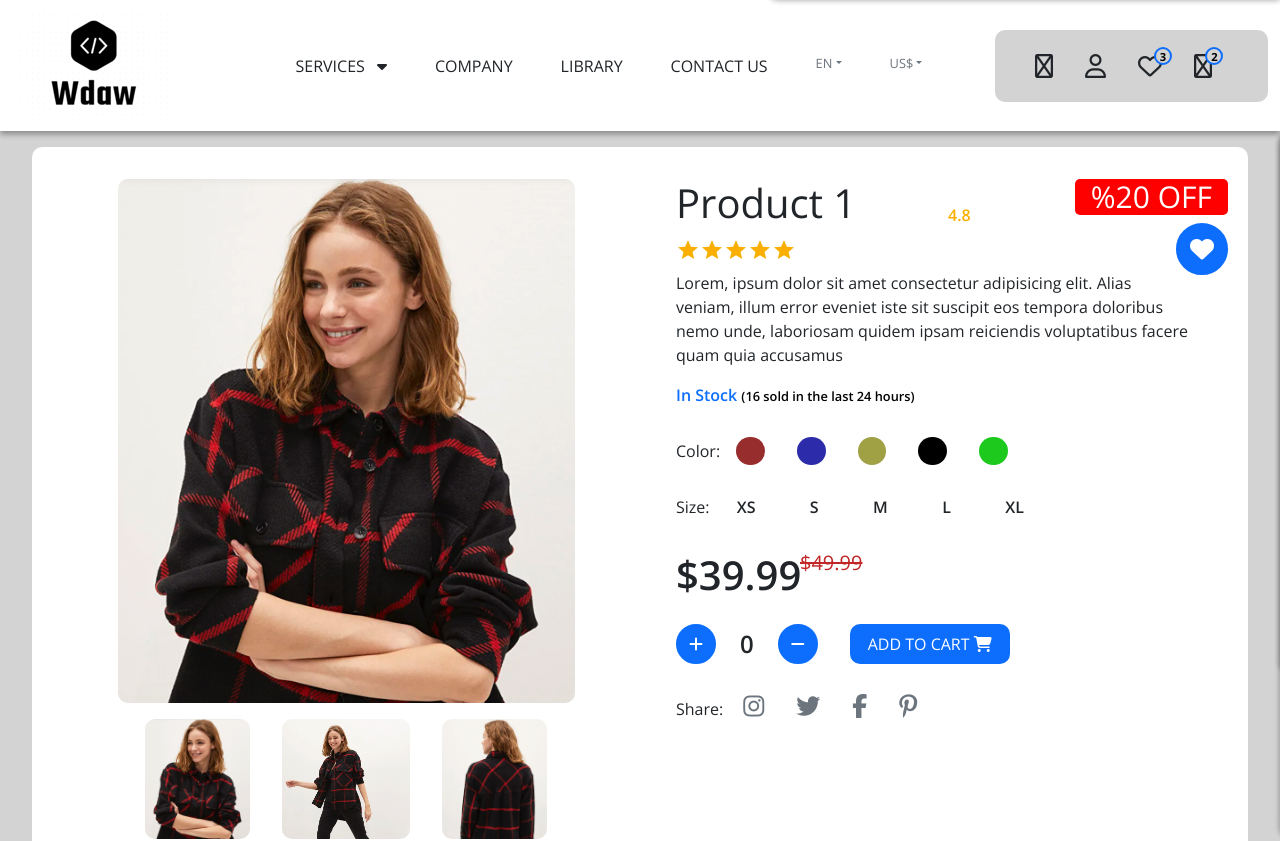
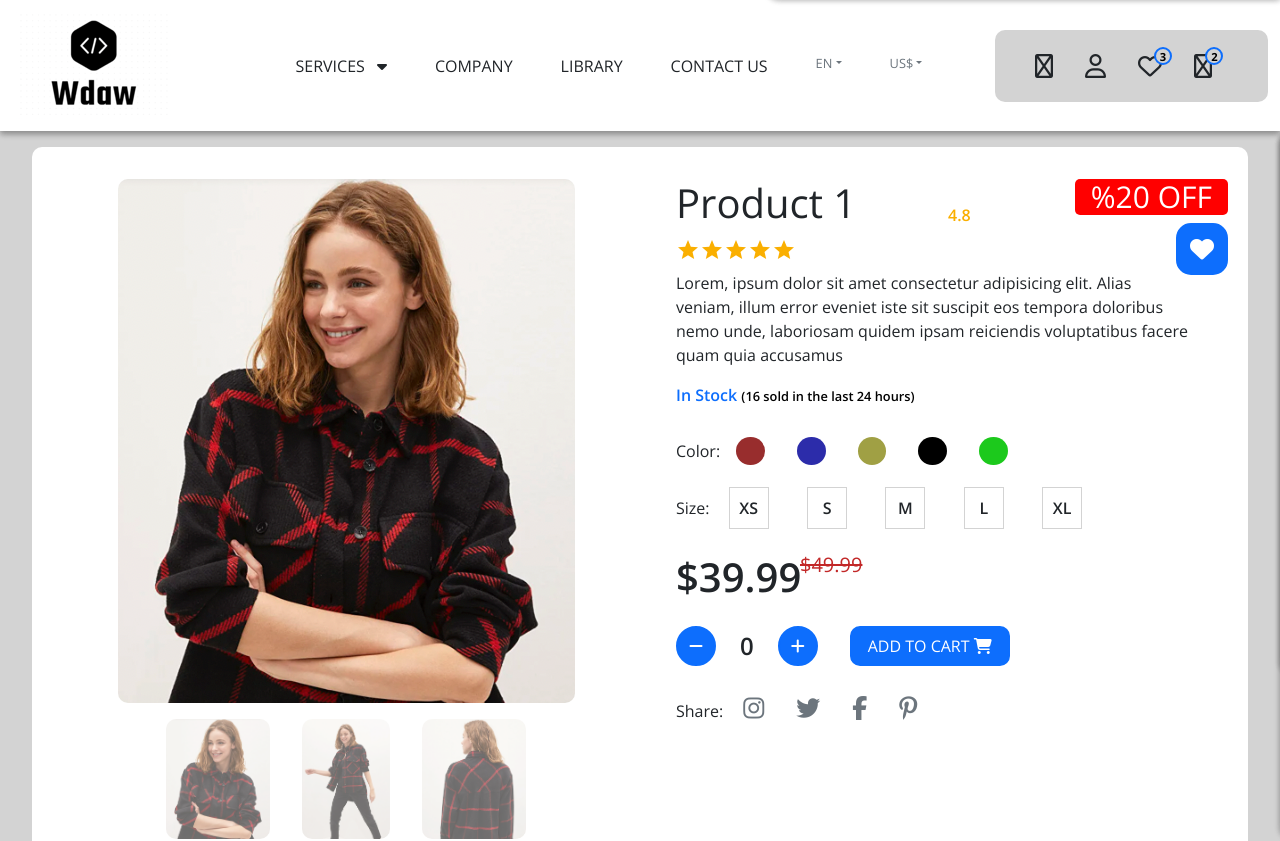
Before and after one commit to cnykr97/wdaw-ecommerce, a React (Create React App) app: page /pdp/1 in a window 1280 px wide. Shown: the top 841 px of the page. Built offline with nearby package versions, Linux system fonts and the light colour scheme; data requests are answered from the project's data file.

Commit message:
pdp completed

```diff
--- a/src/components/Modals.jsx
+++ b/src/components/Modals.jsx
@@ -9,7 +9,7 @@ const Modals = () => {
                         <div className="modal-header d-flex flex-column">
                             <button type="button" className="btn-close" data-bs-dismiss="modal" aria-label="Close"></button>
                             <div className="modal-logo">
-                                <img src="img/wdaw-logo.png" alt="wdaw-logo" className='img-fluid' />
+                                <img src="/img/wdaw-logo.png" alt="wdaw-logo" className='img-fluid' />
                             </div>
                             <h2 className="modal-title mx-auto" id="exampleModalLabel" style={{ color: '#0d6efd' }}>Sign In</h2>
                         </div>
--- a/src/pages/ProductDetail.jsx
+++ b/src/pages/ProductDetail.jsx
@@ -1,4 +1,4 @@
-import { Rating } from '@mui/material';
+import { Box, Rating, Tab } from '@mui/material';
 import { useState } from 'react';
 import { useParams } from 'react-router-dom';
 import './css/productdetail.css';
@@ -6,6 +6,34 @@ import './css/productdetail.css';
 const ProductDetail = () => {
     const { id } = useParams();
     const [quantity, setQuantity] = useState(0)
+
+    const handleIncreaseQuantity = () => {
+        setQuantity(quantity + 1)
+    }
+
+    const handleDecreaseQuantity = () => {
+        if (quantity > 0) {
+            setQuantity(quantity - 1)
+        }
+    }
+
+    const handleThbClick = (id) => {
+        if (id === 1) {
+            document.getElementById('big-1').style.display = 'block';
+            document.getElementById('big-2').style.display = 'none';
+            document.getElementById('big-3').style.display = 'none';
+        } else if (id === 2) {
+            document.getElementById('big-1').style.display = 'none';
+            document.getElementById('big-2').style.display = 'block';
+            document.getElementById('big-3').style.display = 'none';
+        } else {
+            document.getElementById('big-1').style.display = 'none';
+            document.getElementById('big-2').style.display = 'none';
+            document.getElementById('big-3').style.display = 'block';
+        }
+
+    }
+
     return (
         <div className="container-fluid pdp">
             <div className="row ">
@@ -13,12 +41,18 @@ const ProductDetail = () => {
                     <div className="container-fluid">
                         <div className="row">
                             <div className="col-12 big-image">
-                                <img src="/img/pdp/1 copy.jpg" alt="" />
+                                <img id='big-1' src="/img/pdp/1 copy.jpg" alt="" />
+                                <img id='big-2' src="/img/pdp/2 copy.jpg" alt="" />
+                                <img id='big-3' src="/img/pdp/3 copy.jpg" alt="" />
+
                             </div>
                             <div className="col-12 thumbnails">
-                                <img src="/img/pdp/1 copy.jpg" alt="" />
-                                <img src="/img/pdp/2 copy.jpg" alt="" />
-                                <img src="/img/pdp/3 copy.jpg" alt="" />
+                                <img id='thb-1' src="/img/pdp/1 copy.jpg" alt=""
+                                    onClick={() => { handleThbClick(1) }} />
+                                <img id='thb-2' src="/img/pdp/2 copy.jpg" alt=""
+                                    onClick={() => { handleThbClick(2) }} />
+                                <img id='thb-3' src="/img/pdp/3 copy.jpg" alt=""
+                                    onClick={() => { handleThbClick(3) }} />
                             </div>
                         </div>
                     </div>
@@ -27,7 +61,7 @@ const ProductDetail = () => {
                     <div className="container-fluid">
                         <div className="row">
                             <h1>{`Product ${id}`} <span className='discount'>%20 OFF</span></h1>
-                            <button id='add-to-wishlist'><i class="fa-solid fa-heart"></i></button>
+                            <button id='add-to-wishlist'><i className="fa-solid fa-heart"></i></button>
                             <Rating defaultValue={5} precision={0.5} ></Rating>
                             <span className='rating'>4.8 </span>
                             <p>Lorem, ipsum dolor sit amet consectetur adipisicing elit. Alias veniam, illum error eveniet iste sit suscipit eos tempora doloribus nemo unde, laboriosam quidem ipsam reiciendis voluptatibus facere quam quia accusamus</p>
@@ -45,22 +79,25 @@ const ProductDetail = () => {
                             </ul>
                             <h1 className='mt-2 price'>$39.99<span>$49.99</span></h1>
                             <div className="mt-3 add-to-cart">
-                                <button><i class="fa-solid fa-plus"></i></button>
+                                <button onClick={handleDecreaseQuantity}><i className="fa-solid fa-minus"></i></button>
                                 <span className='m-4'>{quantity}</span>
-                                <button><i class="fa-solid fa-minus"></i></button>
-                                <button id='add-to-cart'>ADD TO CART <i class="fa-solid fa-cart-shopping"></i></button>
+
+                                <button onClick={handleIncreaseQuantity}><i className="fa-solid fa-plus"></i></button>
+
+                                <button id='add-to-cart'>ADD TO CART <i className="fa-solid fa-cart-shopping"></i></button>
                             </div>
                             <div className="mt-4 share">
                                 <span>Share: </span>
-                                <a className='text-muted' target="_blank" href="https://wwww.instagram.com"><i class="fa-brands fa-instagram"></i></a>
-                                <a className='text-muted' target="_blank" href="https://www.twitter.com"><i class="fa-brands fa-twitter"></i></a>
-                                <a className='text-muted' target="_blank" href="https://wwww.facebook.com"><i class="fa-brands fa-facebook-f"></i></a>
-                                <a className='text-muted' target="_blank" href="https://www.pinterest.com"><i class="fa-brands fa-pinterest-p"></i></a>
+                                <a className='text-muted' target="_blank" href="https://wwww.instagram.com"><i className="fa-brands fa-instagram"></i></a>
+                                <a className='text-muted' target="_blank" href="https://www.twitter.com"><i className="fa-brands fa-twitter"></i></a>
+                                <a className='text-muted' target="_blank" href="https://wwww.facebook.com"><i className="fa-brands fa-facebook-f"></i></a>
+                                <a className='text-muted' target="_blank" href="https://www.pinterest.com"><i className="fa-brands fa-pinterest-p"></i></a>
                             </div>
                         </div>
                     </div>
                 </div>
             </div>
+
         </div>
     );
 }
--- a/src/pages/css/productdetail.css
+++ b/src/pages/css/productdetail.css
@@ -14,40 +14,21 @@
 
 .pdp .big-image {
     position: relative;
+    max-width: fit-content;
+    margin: 0 auto;
 }
 
 .pdp .big-image img {
-    /* width: 100%;
-    height: 100%; */
-    max-width: 45vw;
-    max-height: 70vh;
+    width: 100%;
+    height: 100%;
+    /* max-width: 45vw;
+    max-height: 70vh; */
     border-radius: 10px;
-    position: relative;
-    z-index: 1;
+    display: none;
 }
 
-.pdp #add-to-wishlist {
-    position: absolute;
-    top: 0;
-    right: 0;
-    z-index: 2;
-    background-color: #0d6efd;
-    border: 2px solid #0d6efd;
-    border-radius: 50%;
-    color: #fff;
-    display: flex;
-    justify-content: center;
-    align-items: center;
-    font-size: 1.5rem;
-    padding: 0.75rem;
-    width: fit-content;
-    margin-top: 2.75rem;
-    transition: all 0.4s ease-in-out;
-}
-
-.pdp #add-to-wishlist:hover {
-    color: #0d6efd;
-    background-color: #fff;
+.pdp .big-image #big-1 {
+    display: block;
 }
 
 .pdp .thumbnails {
@@ -60,6 +41,13 @@
     max-height: 15vh;
     margin: 1rem;
     border-radius: 10px;
+    opacity: 0.6;
+    cursor: pointer;
+    transition: opacity 0.4s ease-in-out;
+}
+
+.pdp .thumbnails img:hover {
+    opacity: 1;
 }
 
 .pdp .info {
@@ -76,6 +64,30 @@
     position: absolute;
     top: 0;
     right: 0;
+}
+
+.pdp #add-to-wishlist {
+    position: absolute;
+    top: 0;
+    right: 0;
+    z-index: 2;
+    background-color: #0d6efd;
+    border: 2px solid #0d6efd;
+    border-radius: 15px;
+    color: #fff;
+    display: flex;
+    justify-content: center;
+    align-items: center;
+    font-size: 1.5rem;
+    padding: 0.75rem;
+    width: fit-content;
+    margin-top: 2.75rem;
+    transition: all 0.4s ease-in-out;
+}
+
+.pdp #add-to-wishlist:hover {
+    color: #0d6efd;
+    background-color: #fff;
 }
 
 .pdp .info .rating {
@@ -139,10 +151,14 @@
     margin: 0 1.2rem;
     cursor: pointer;
     font-weight: 600;
+    border: 1px solid #d3d3d3;
+    width: 40px;
+    text-align: center;
 }
 
 .pdp .info ul li:hover {
     color: #0d6efd;
+    border: 1px solid #0d6efd;
 }
 
 .pdp .info .price {
```
Also changed, not shown: public/img/pdp/2 copy.jpg.
